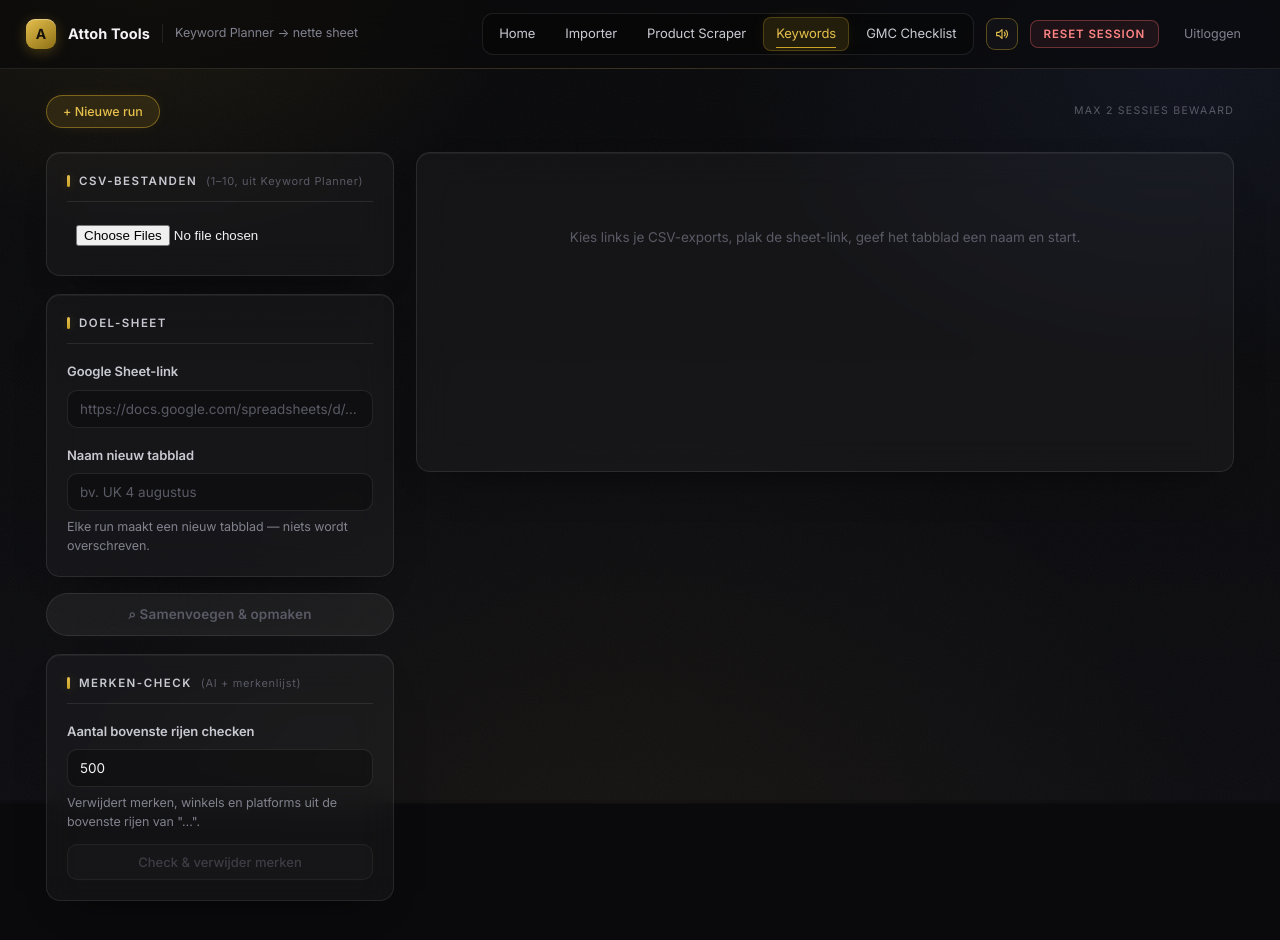
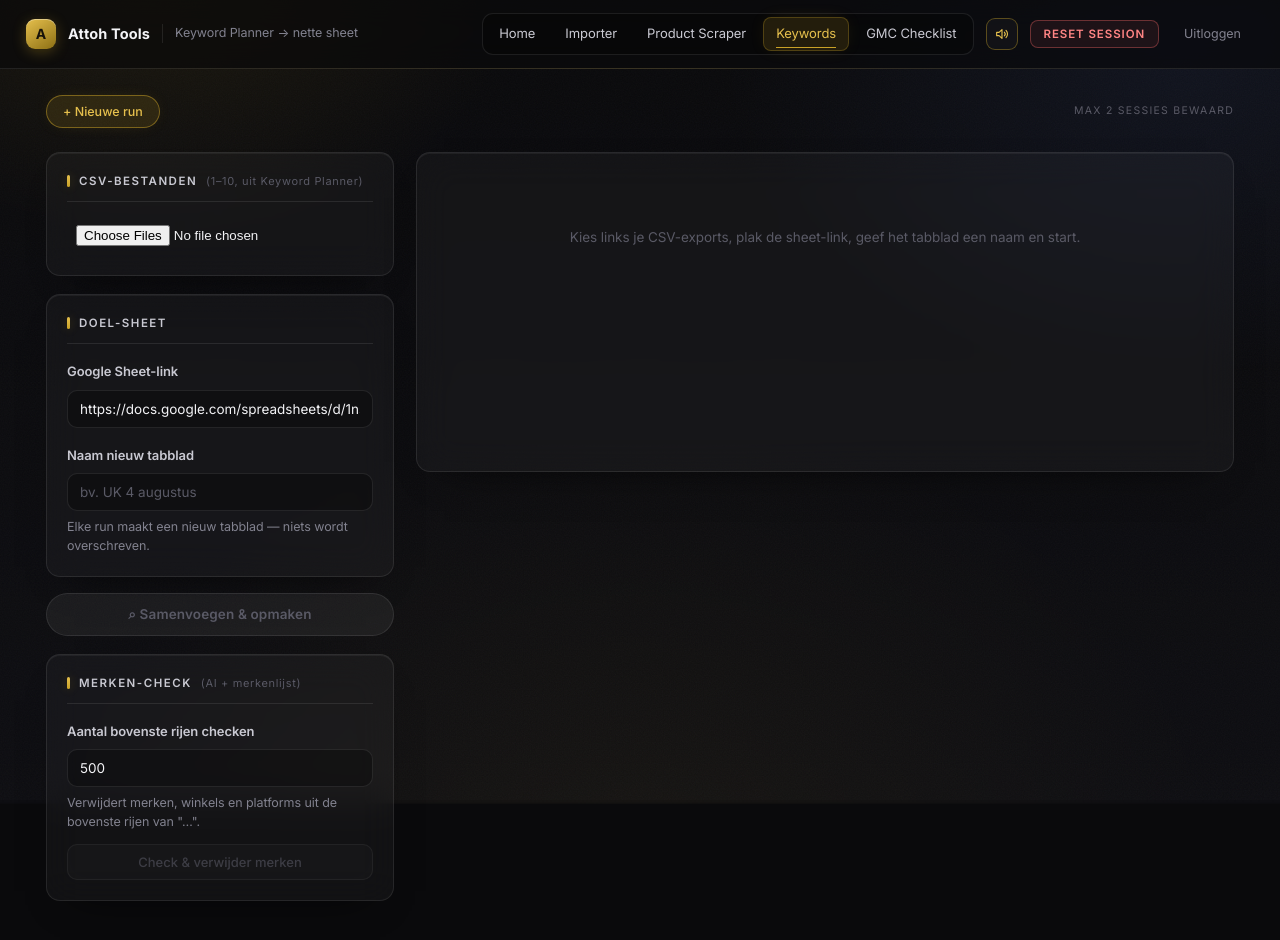
Before and after one commit to Attohcommerce/Attoh-tools, a Next.js app: page /keywords in a window 1280 px wide. Shown: the top 940 px of the page. Built offline with nearby package versions, Linux system fonts and the light colour scheme.

Commit message:
Sheet-links standaard ingevuld

```diff
--- a/app/keywords/page.js
+++ b/app/keywords/page.js
@@ -85,9 +85,14 @@ function persistSessions(list) {
 
 /* ---------- Pagina ---------- */
 
+// Vaste keyword-research-sheet — staat altijd automatisch ingevuld;
+// alleen de bladnaam kies je nog zelf per run.
+const DEFAULT_RESEARCH_SHEET =
+  "https://docs.google.com/spreadsheets/d/1nsUSUjWAWqLZOIkzNEipRPnWbVKryC29iSy9fByhcGw/edit";
+
 export default function KeywordsPage() {
   const [files, setFiles] = useState([]);
-  const [sheetLink, setSheetLink] = useState("");
+  const [sheetLink, setSheetLink] = useState(DEFAULT_RESEARCH_SHEET);
   const [tabName, setTabName] = useState("");
   const [running, setRunning] = useState(false);
   const [logs, setLogs] = useState([]);
```
Also changed, not shown: app/scraper/page.js (+12 -2 lines).
